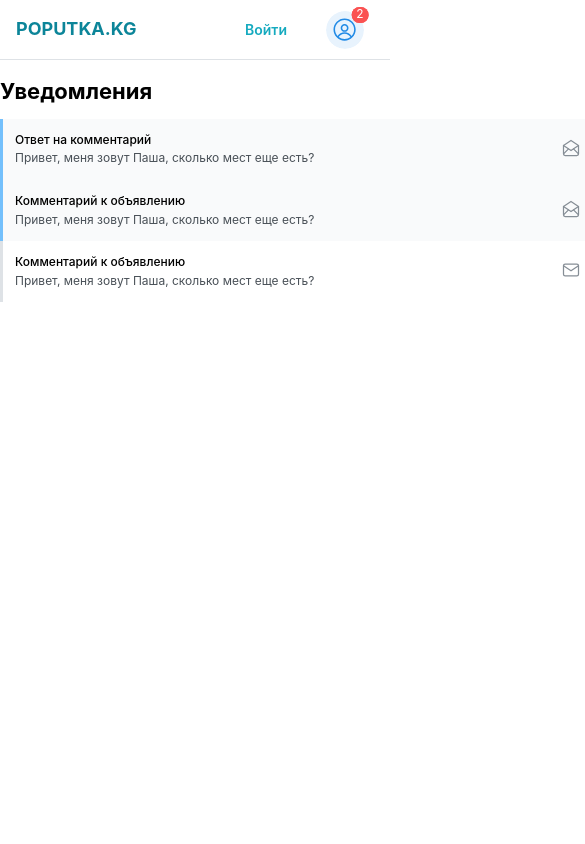
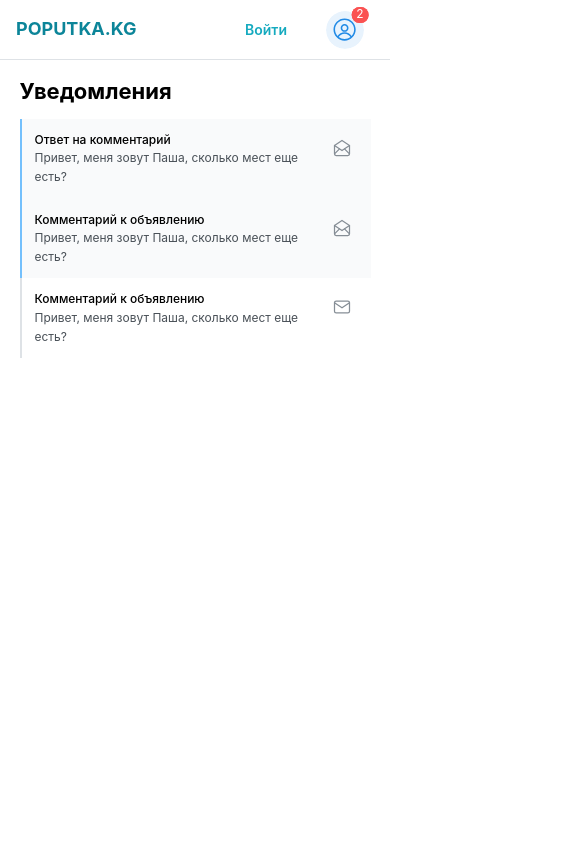
Before and after one commit to bakai-taalaibek/carpool, a Next.js app in the folder client/: page /notifications in a window 390 px wide. Shown: the top 844 px of the page, 585 px wide, since content can reach past the window. Built offline with nearby package versions, Linux system fonts and the light colour scheme.

Commit message:
Fix notifications page for mobile

```diff
--- a/client/app/notifications/page.tsx
+++ b/client/app/notifications/page.tsx
@@ -1,21 +1,11 @@
 "use client";
-import {
-  ActionIcon,
-  alpha,
-  Box,
-  Flex,
-  Group,
-  Stack,
-  Text,
-  Title,
-  Tooltip,
-} from "@mantine/core";
+import { ActionIcon, Box, Flex, Stack, Title, Tooltip } from "@mantine/core";
 import { notifications } from "../basicMantineLayout";
 import { IconMail, IconMailOpened } from "@tabler/icons-react";
 
 export default function Notifications() {
   return (
-    <Stack w={600} mx="auto" gap={0}>
+    <Stack w="90%" maw={600} mx="auto" gap={0}>
       <Title order={3} mb={12}>
         Уведомления
       </Title>
@@ -24,9 +14,6 @@ export default function Notifications() {
           <Box
             w={3}
             bg={item.isOpened ? "gray.3" : "blue.3"}
-            // style={{
-            //   borderTop: "1px solid var(--mantine-color-blue-6)",
-            // }}
           ></Box>
           <Flex
             w="100%"
@@ -34,14 +21,7 @@ export default function Notifications() {
             justify="space-between"
             gap={2}
             fz={12}
-            // pl={5}
             p={12}
-            // py={12}
-            // bg={
-            //   item.isOpened
-            //     ? "white"
-            //     : alpha("var(--mantine-color-gray-0)", 0.8)
-            // }
             className={
               item.isOpened
                 ? "bg-white hover:bg-gray-100"
@@ -49,14 +29,6 @@ export default function Notifications() {
             }
             style={{
               cursor: "pointer",
-              // borderLeft: "3px solid var(--mantine-color-blue-5)",
-              // borderTop: "1px solid var(--mantine-color-gray-2)",
-              // borderBottom: `${
-              //   notifications.length - 1 === index
-              //     ? "1px solid var(--mantine-color-gray-2)"
-              //     : "none"
-              // }`,
-              // borderBottom: "1px solid var(--mantine-color-gray-2)",
             }}
           >
             <Stack gap={0}>
```
